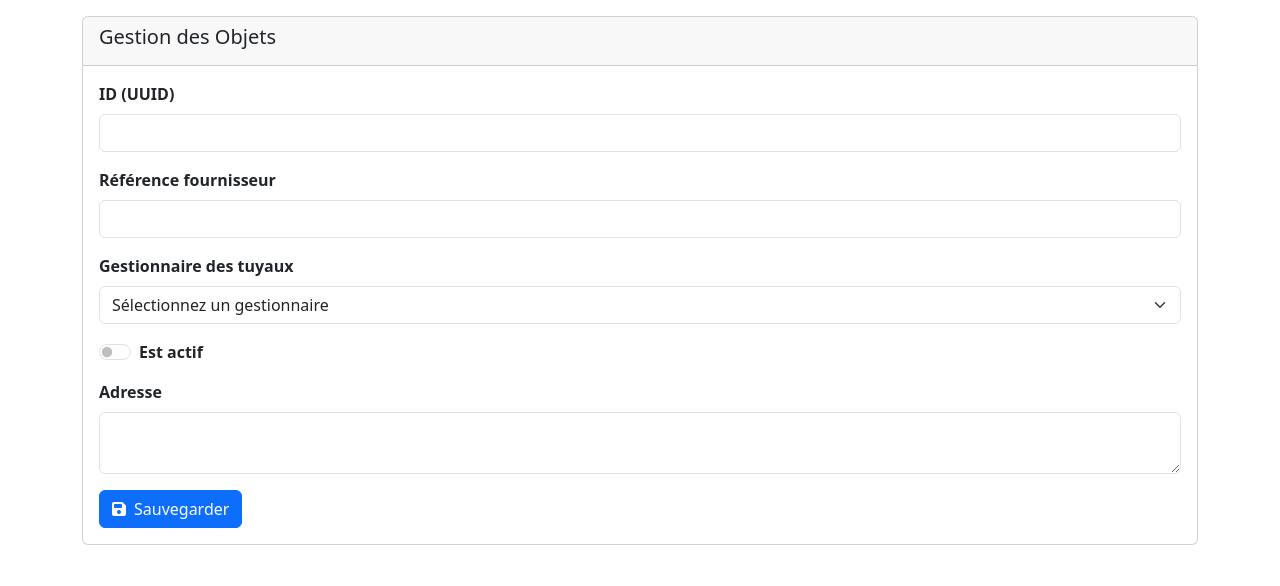
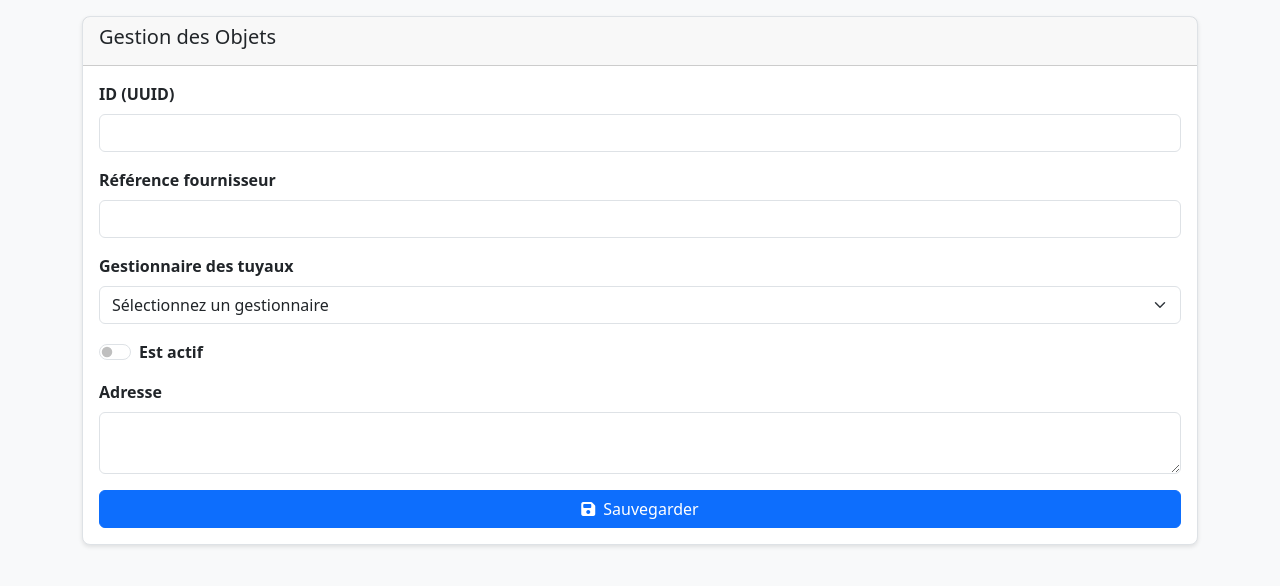
Before and after one commit to anboiz/grist_widgets, a website: page show_deliv_points/index.html in a window 1280 px wide. Drawn offline with nearby package versions, Linux system fonts and the light colour scheme; a script that the page names is missing.

Commit message:
parametrable variables

```diff
--- a/show_deliv_points/index.html
+++ b/show_deliv_points/index.html
@@ -9,7 +9,26 @@
   <link href="https://cdn.jsdelivr.net/npm/bootstrap@5.3.2/dist/css/bootstrap.min.css" rel="stylesheet">
   <!-- Font Awesome pour les icônes -->
   <link rel="stylesheet" href="https://cdnjs.cloudflare.com/ajax/libs/font-awesome/6.4.0/css/all.min.css">
-  <link rel="stylesheet" href="styles.css">
+    <style>
+        body {
+        background-color: #f8f9fa;
+        }
+
+        .card {
+        border: 1px solid #dee2e6;
+        border-radius: 8px;
+        box-shadow: 0 2px 4px rgba(0, 0, 0, 0.1);
+        }
+
+        .form-check-input:checked {
+        background-color: #0d6efd;
+        border-color: #0d6efd;
+        }
+
+        #save-button {
+        width: 100%;
+        }
+    </style>
 </head>
 <body>
   <div class="container mt-3">
--- a/show_deliv_points/script.js
+++ b/show_deliv_points/script.js
@@ -28,8 +28,9 @@ grist.ready({columns: linksList, requiredAccess: 'full'});
 
 // ========== MODÈLE ==========
 class ObjectModel {
-  constructor() {
+  constructor(mapping) {
     this.data = defaultValues;
+    this.mapping = mapping
   }
 
   // Met à jour depuis Grist
@@ -149,8 +150,6 @@ grist.onRecord(function(record, mappings) {
     console.log(mappings)
     if (mapped) {
 
-        console.log(`Using ${mappings.Id} and ${mappings.Reference} columns`);
-
         model.updateFromGrist({
             'id':record.id,
             'reference':mapped.Reference,
```
